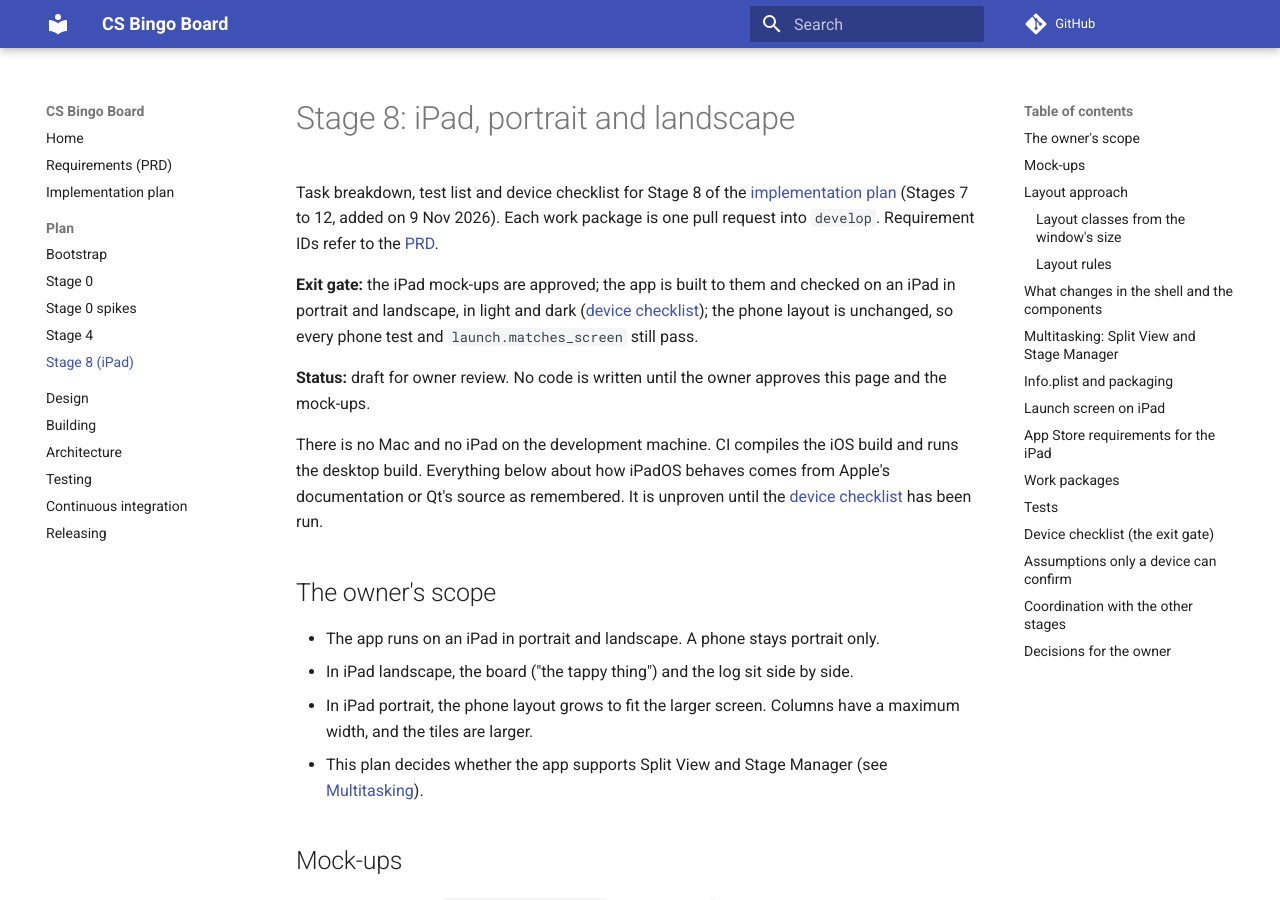
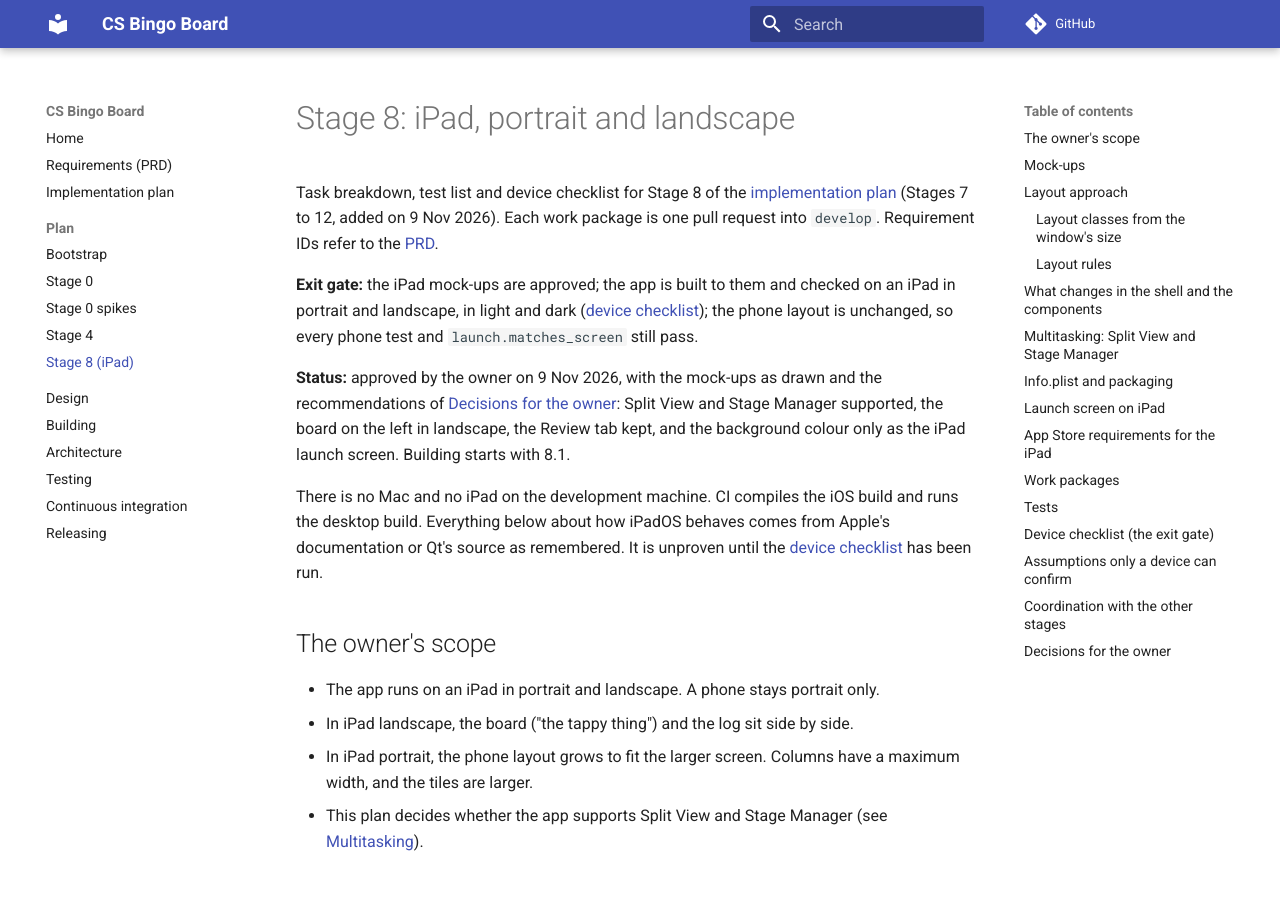
Before and after one commit to iainchesworthlabs/icl-error-journaling, an MkDocs documentation site: the page built from docs/plan/stage-8.md, in a window 1280 px wide and 900 px high. Built offline with MkDocs 1.6.1 and Material for MkDocs 9.7.7, drawn with Linux system fonts in a browser that asks for light colours; comment, search, counter and statistics services are not loaded.

Commit message:
Record the owner's approval of the Stage 8 plan
Signed-off-by: Iain Chesworth <iain.chesworth@gmail.com>

```diff
--- a/docs/plan/stage-8.md
+++ b/docs/plan/stage-8.md
@@ -8,7 +8,9 @@ Task breakdown, test list and device checklist for Stage 8 of the [implementatio
 in light and dark ([device checklist](#device-checklist-the-exit-gate)); the phone layout is unchanged, so every phone test
 and `launch.matches_screen` still pass.
 
-**Status:** draft for owner review. No code is written until the owner approves this page and the mock-ups.
+**Status:** approved by the owner on 9 Nov 2026, with the mock-ups as drawn and the recommendations of
+[Decisions for the owner](#decisions-for-the-owner): Split View and Stage Manager supported, the board on the left in
+landscape, the Review tab kept, and the background colour only as the iPad launch screen. Building starts with 8.1.
 
 There is no Mac and no iPad on the development machine. CI compiles the iOS build and runs the desktop build. Everything
 below about how iPadOS behaves comes from Apple's documentation or Qt's source as remembered. It is unproven until the
```
